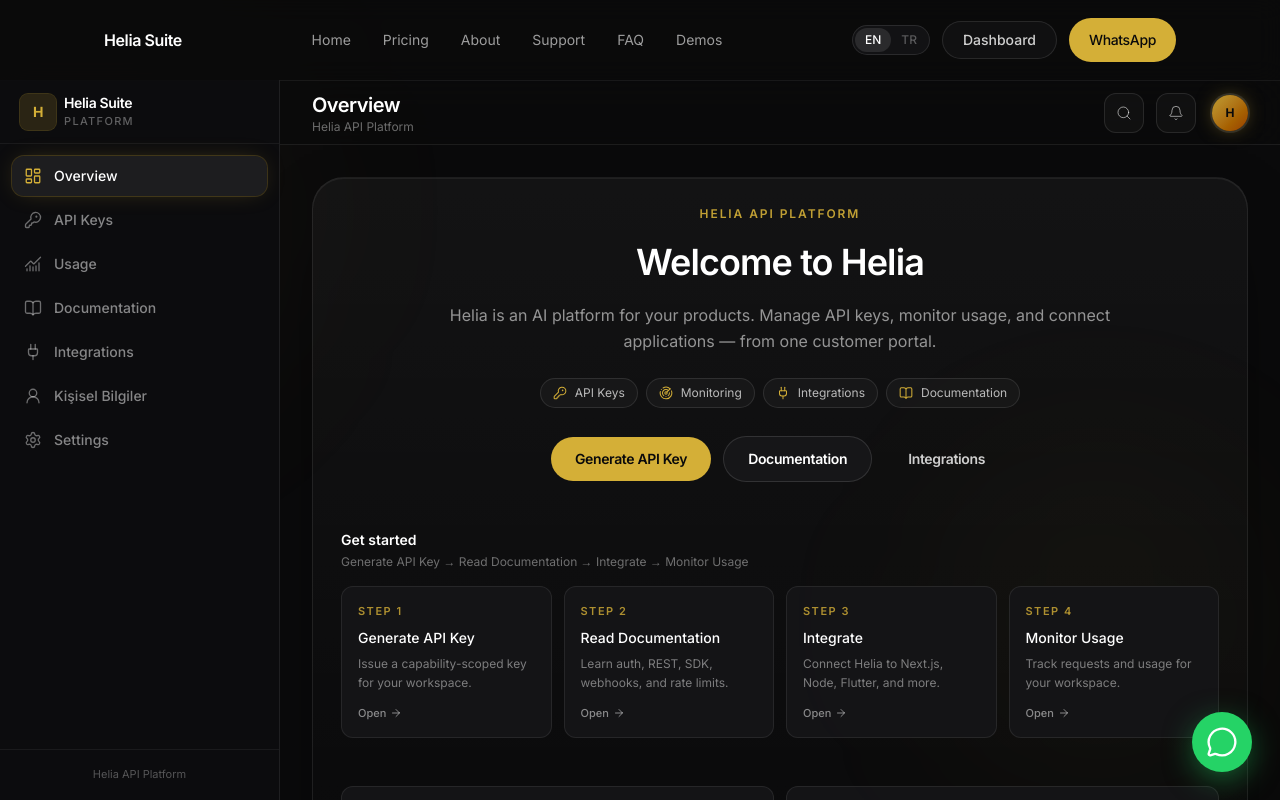
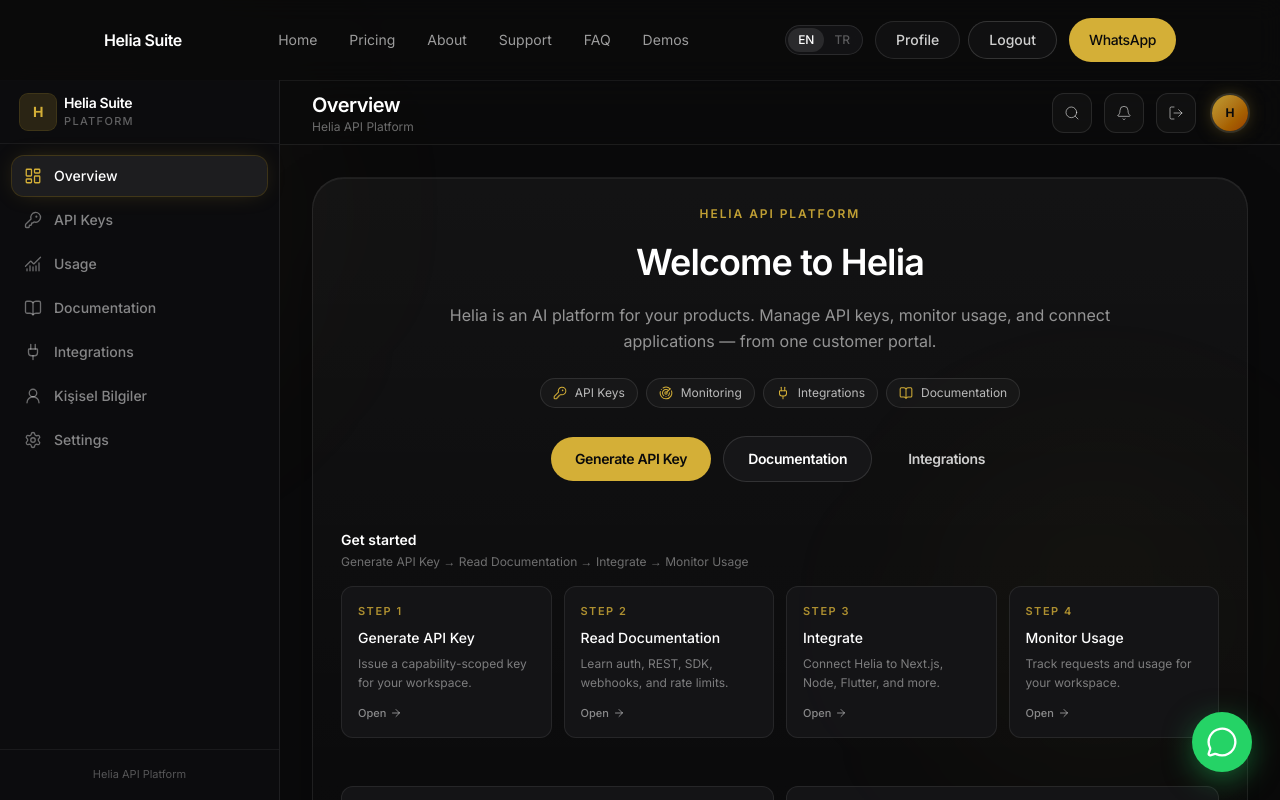
Before and after one commit to heliaaidijitalajans-hash/helia-suite, a Next.js app: page /dashboard in a window 1280 px wide. Shown: the top 800 px of the page. Built offline with nearby package versions, Linux system fonts and the light colour scheme; no server answers.

Commit message:
tüm proje

```diff
--- a/src/app/dashboard/profile/page.tsx
+++ b/src/app/dashboard/profile/page.tsx
@@ -1,7 +1,8 @@
 "use client";
 
 import { useCallback, useEffect, useMemo, useRef, useState } from "react";
-import { Camera, CheckCircle2, XCircle } from "lucide-react";
+import { useRouter } from "next/navigation";
+import { Camera, CheckCircle2, LogOut, XCircle } from "lucide-react";
 import {
   CloudAlert,
   CloudField,
@@ -15,6 +16,7 @@
   DEFAULT_PROFILE_PREFS,
   fetchAuthMe,
   loadProfilePreferences,
+  logoutHeliaCloud,
   saveProfilePreferences,
   type HeliaPublicUser,
   type ProfilePreferences,
@@ -52,8 +54,10 @@
 ] as const;
 
 export default function ProfilePage() {
+  const router = useRouter();
   const fileRef = useRef<HTMLInputElement>(null);
   const [user, setUser] = useState<HeliaPublicUser | null>(null);
+  const [logoutBusy, setLogoutBusy] = useState(false);
   const [fullName, setFullName] = useState("");
   const [prefs, setPrefs] = useState<ProfilePreferences>({
     ...DEFAULT_PROFILE_PREFS,
@@ -145,6 +149,19 @@
       updatePref("photoDataUrl", result);
     };
     reader.readAsDataURL(file);
+  }
+
+  async function handleLogout() {
+    if (logoutBusy) return;
+    setLogoutBusy(true);
+    try {
+      await logoutHeliaCloud();
+      router.replace("/login");
+      router.refresh();
+    } catch (err) {
+      setError(err instanceof Error ? err.message : "Could not sign out");
+      setLogoutBusy(false);
+    }
   }
 
   async function handleChangePassword(e: React.FormEvent) {
@@ -417,6 +434,31 @@
           </button>
         </form>
       </CloudPanel>
+
+      <CloudPanel
+        title="Oturum"
+        description="Sign out of this browser session and return to the login screen."
+      >
+        <div className="flex flex-col gap-3 sm:flex-row sm:items-center sm:justify-between">
+          <p className="text-sm text-white/55">
+            {user?.email
+              ? `Signed in as ${user.email}`
+              : "End your Helia Platform session on this device."}
+          </p>
+          <button
+            type="button"
+            onClick={() => void handleLogout()}
+            disabled={logoutBusy}
+            className={cn(
+              cloudBtnSecondaryClass,
+              "inline-flex items-center justify-center gap-2 border-red-400/20 text-red-100/90 hover:border-red-400/40 hover:bg-red-500/10"
+            )}
+          >
+            <LogOut className="h-4 w-4" strokeWidth={1.75} />
+            {logoutBusy ? "Signing out…" : "Çıkış yap"}
+          </button>
+        </div>
+      </CloudPanel>
     </div>
   );
 }
--- a/src/components/AuthNavButton.tsx
+++ b/src/components/AuthNavButton.tsx
@@ -2,25 +2,35 @@
 
 import { useEffect, useState } from "react";
 import Link from "next/link";
+import { usePathname, useRouter } from "next/navigation";
 import {
   getHeliaAccessToken,
   setHeliaAccessToken,
 } from "@/lib/cloud/session";
+import { logoutHeliaCloud } from "@/services/cloud/auth";
 import { cn } from "@/lib/cn";
 
+const btnClass =
+  "inline-flex items-center justify-center rounded-full border border-white/10 bg-white/[0.03] px-4 py-2 text-xs font-medium text-white/80 transition-colors hover:border-accent/35 hover:bg-white/[0.06] hover:text-white md:px-5 md:text-sm";
+
 /**
- * Public-site auth CTA: Login when signed out, Dashboard when signed in.
+ * Public-site auth CTAs: Login when signed out; Dashboard + Logout when signed in.
  */
 export function AuthNavButton({
   loginLabel,
   dashboardLabel,
+  logoutLabel = "Logout",
   className,
 }: {
   loginLabel: string;
   dashboardLabel: string;
+  logoutLabel?: string;
   className?: string;
 }) {
-  const [authed, setAuthed] = useState(false);
+  const router = useRouter();
+  const pathname = usePathname();
+  const [authed, setAuthed] = useState<boolean | null>(null);
+  const [busy, setBusy] = useState(false);
 
   useEffect(() => {
     const sync = () => {
@@ -39,15 +49,62 @@
     };
   }, []);
 
+  async function handleLogout() {
+    if (busy) return;
+    setBusy(true);
+    try {
+      await logoutHeliaCloud();
+      router.replace("/login");
+      router.refresh();
+    } finally {
+      setBusy(false);
+    }
+  }
+
+  if (authed === null) {
+    return (
+      <span
+        className={cn(btnClass, "pointer-events-none opacity-0", className)}
+        aria-hidden
+      >
+        {loginLabel}
+      </span>
+    );
+  }
+
+  if (!authed) {
+    return (
+      <Link href="/login" className={cn(btnClass, className)}>
+        {loginLabel}
+      </Link>
+    );
+  }
+
+  const onDashboard =
+    pathname === "/dashboard" || pathname.startsWith("/dashboard/");
+
   return (
-    <Link
-      href={authed ? "/dashboard" : "/login"}
-      className={cn(
-        "inline-flex items-center justify-center rounded-full border border-white/10 bg-white/[0.03] px-4 py-2 text-xs font-medium text-white/80 transition-colors hover:border-accent/35 hover:bg-white/[0.06] hover:text-white md:px-5 md:text-sm",
-        className
+    <div className={cn("flex items-center gap-1.5 sm:gap-2", className)}>
+      {!onDashboard ? (
+        <Link href="/dashboard" className={btnClass}>
+          {dashboardLabel}
+        </Link>
+      ) : (
+        <Link href="/dashboard/profile" className={btnClass}>
+          Profile
+        </Link>
       )}
-    >
-      {authed ? dashboardLabel : loginLabel}
-    </Link>
+      <button
+        type="button"
+        onClick={() => void handleLogout()}
+        disabled={busy}
+        className={cn(
+          btnClass,
+          "border-white/15 text-white/70 hover:border-red-400/35 hover:text-red-100/90 disabled:opacity-60"
+        )}
+      >
+        {busy ? "…" : logoutLabel}
+      </button>
+    </div>
   );
 }
--- a/src/components/Header.tsx
+++ b/src/components/Header.tsx
@@ -60,6 +60,7 @@
           <AuthNavButton
             loginLabel={dict.nav.login}
             dashboardLabel={dict.nav.dashboard}
+            logoutLabel={dict.nav.logout}
           />
           <Button
             href={WHATSAPP_URL}
--- a/src/components/dashboard/DashboardTopBar.tsx
+++ b/src/components/dashboard/DashboardTopBar.tsx
@@ -1,7 +1,11 @@
 "use client";
 
-import { Bell, Menu, Search } from "lucide-react";
+import Link from "next/link";
+import { Bell, LogOut, Menu, Search } from "lucide-react";
 import { motion } from "framer-motion";
+import { useRouter } from "next/navigation";
+import { useState } from "react";
+import { logoutHeliaCloud } from "@/services/cloud/auth";
 
 export function DashboardTopBar({
   title,
@@ -10,6 +14,21 @@
   title: string;
   onMenuClick: () => void;
 }) {
+  const router = useRouter();
+  const [busy, setBusy] = useState(false);
+
+  async function handleLogout() {
+    if (busy) return;
+    setBusy(true);
+    try {
+      await logoutHeliaCloud();
+      router.replace("/login");
+      router.refresh();
+    } finally {
+      setBusy(false);
+    }
+  }
+
   return (
     <header className="sticky top-0 z-30 flex h-16 shrink-0 items-center justify-between gap-4 border-b border-white/[0.08] bg-[#0A0A0B]/80 px-4 backdrop-blur-xl md:px-8">
       <div className="flex items-center gap-3">
@@ -50,12 +69,24 @@
         >
           <Bell className="h-4 w-4" strokeWidth={1.5} />
         </button>
-        <div
-          className="ml-1 flex h-9 w-9 items-center justify-center rounded-full bg-gradient-to-br from-accent/90 to-amber-700/80 text-xs font-bold text-[#0A0A0B] shadow-[0_0_20px_-4px_rgba(212,175,55,0.55)] ring-2 ring-white/10"
-          title="Helia"
+        <button
+          type="button"
+          onClick={() => void handleLogout()}
+          disabled={busy}
+          className="flex h-10 w-10 items-center justify-center rounded-xl border border-white/10 bg-white/[0.03] text-white/55 transition-all hover:border-red-400/35 hover:text-red-100/90 disabled:opacity-60"
+          aria-label="Logout"
+          title="Logout"
+        >
+          <LogOut className="h-4 w-4" strokeWidth={1.5} />
+        </button>
+        <Link
+          href="/dashboard/profile"
+          className="ml-1 flex h-9 w-9 items-center justify-center rounded-full bg-gradient-to-br from-accent/90 to-amber-700/80 text-xs font-bold text-[#0A0A0B] shadow-[0_0_20px_-4px_rgba(212,175,55,0.55)] ring-2 ring-white/10 transition-opacity hover:opacity-90"
+          title="Kişisel Bilgiler"
+          aria-label="Open profile"
         >
           H
-        </div>
+        </Link>
       </div>
     </header>
   );
--- a/src/lib/dictionaries/en.ts
+++ b/src/lib/dictionaries/en.ts
@@ -17,6 +17,7 @@
     contact: "Contact Us",
     login: "Login",
     dashboard: "Dashboard",
+    logout: "Logout",
   },
   header: {
     whatsappCta: "WhatsApp",
--- a/src/lib/dictionaries/tr.ts
+++ b/src/lib/dictionaries/tr.ts
@@ -17,6 +17,7 @@
     contact: "İletişime Geç",
     login: "Giriş",
     dashboard: "Panel",
+    logout: "Çıkış",
   },
   header: {
     whatsappCta: "WhatsApp",
--- a/src/lib/dictionaries/types.ts
+++ b/src/lib/dictionaries/types.ts
@@ -14,6 +14,7 @@
     contact: string;
     login: string;
     dashboard: string;
+    logout: string;
   };
   header: {
     whatsappCta: string;
```
